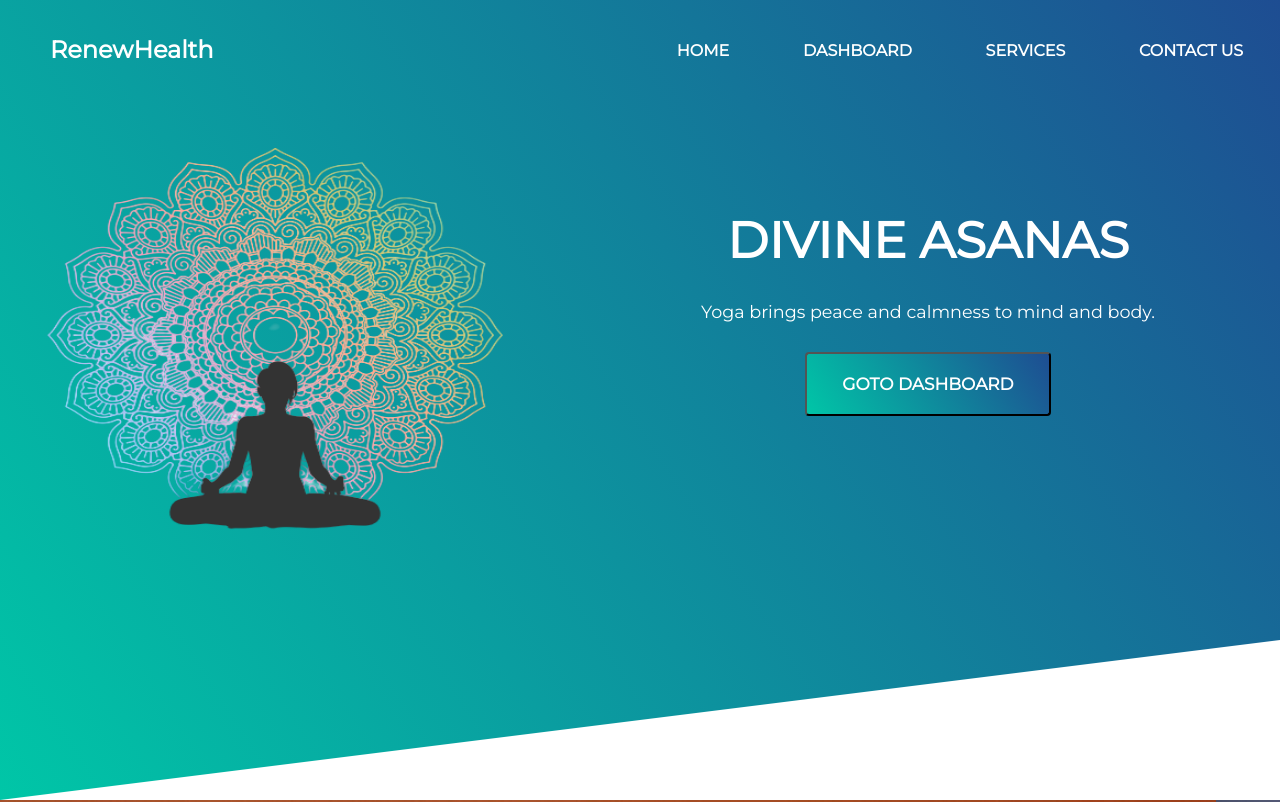
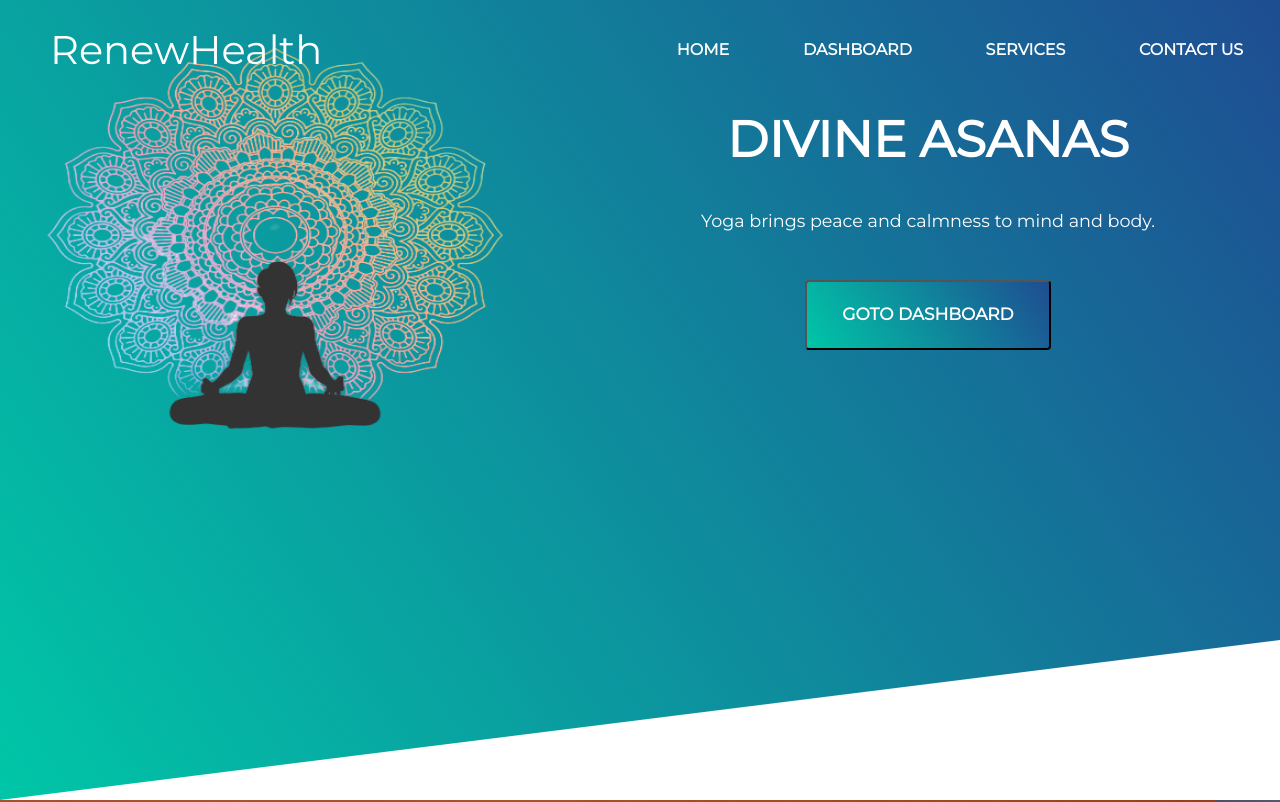
Before and after one commit to SayantanMaiti/Renew-Health, a plain HTML site: page index.html in a window 1280 px wide. Shown: the top 802 px of the page. Drawn offline with nearby package versions, Linux system fonts and the light colour scheme.

Commit message:
header fixed on top

```diff
--- a/index.html
+++ b/index.html
@@ -2,7 +2,9 @@
 <html lang="en">
     <head>
         <title>RenewHealth</title>
-        <link rel="stylesheet" type="text/css" href="style.css"></link>
+        <link rel="stylesheet" href="https://maxcdn.bootstrapcdn.com/bootstrap/4.0.0/css/bootstrap.min.css" integrity="sha384-Gn5384xqQ1aoWXA+058RXPxPg6fy4IWvTNh0E263XmFcJlSAwiGgFAW/dAiS6JXm" crossorigin="anonymous">
+		<link rel="stylesheet" href="https://maxcdn.bootstrapcdn.com/bootstrap/4.5.2/css/bootstrap.min.css">
+		<link rel="stylesheet" type="text/css" href="style.css"></link>
         <link href="https://fonts.googleapis.com/css2?family=Montserrat" rel="stylesheet">
     </head>
     <body>
--- a/style.css
+++ b/style.css
@@ -1,5 +1,7 @@
 *{margin:0;padding: 0; box-sizing: border-box;
     font-family: 'Montserrat', sans-serif;}
+
+* {box-sizing: border-box;}
 
 .site-header{
     width: 100%;
@@ -13,6 +15,11 @@ nav{
     height: 100px;
     display: flex;
     color: white;
+    overflow: hidden;
+    position: fixed;
+    transition: 0.4s;
+    top: 0;
+    z-index: 99
 }
 
 .sticky {
```
